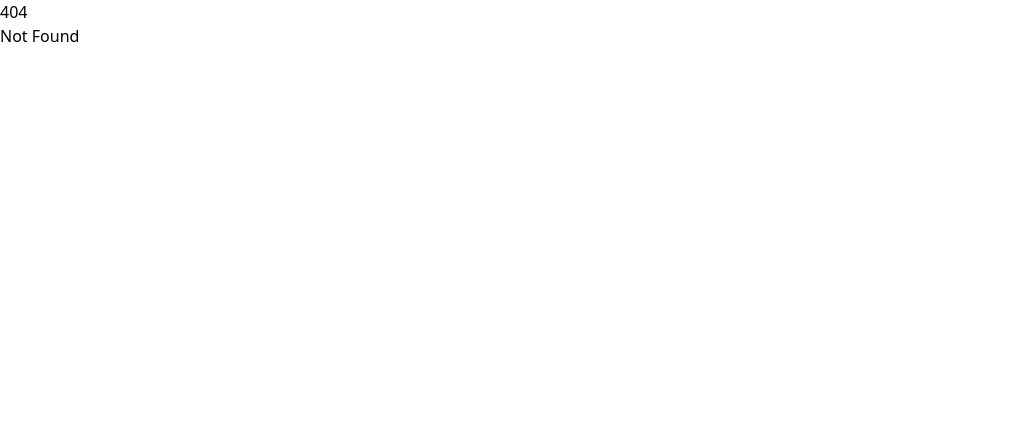
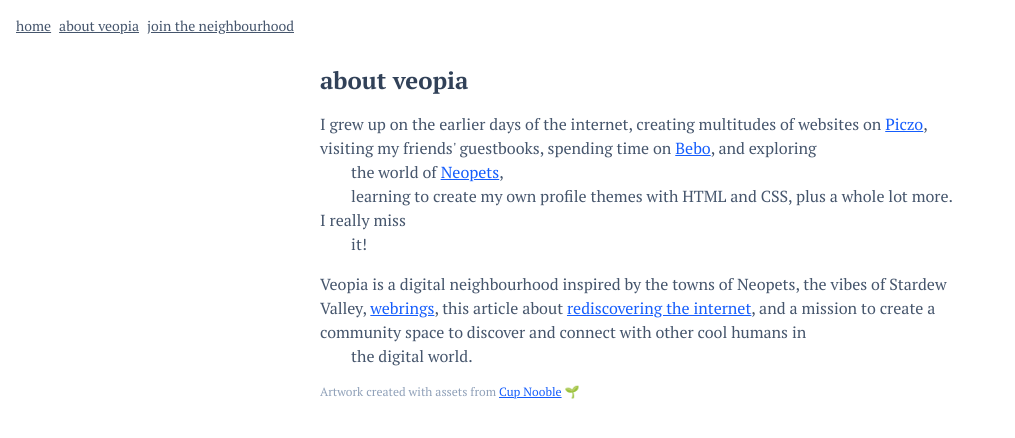
Before and after one commit to mayariii/veopia, a SvelteKit app: page /about in a window 1280 px wide. Before the commit this address had no page. Shown: the top 438 px of the page, without its empty margins (0-1015 px from the left). Built offline with nearby package versions, Linux system fonts and the light colour scheme.

Commit message:
add about page + nav bar

```diff
--- a/src/routes/+layout.svelte
+++ b/src/routes/+layout.svelte
@@ -11,4 +11,21 @@
 	<meta name="description" content="Veopia - A digital neighbourhood" />
 </svelte:head>
 
-{@render children()}
+<nav class="fixed top-0 left-0 z-50 flex gap-2 p-4">
+	<a href="/" class="font-pt-serif text-sm text-slate-600 underline transition-colors"> home </a>
+	<a href="/about" class="font-pt-serif text-sm text-slate-600 underline transition-colors">
+		about veopia
+	</a>
+	<a
+		href="https://mayari.notion.site/2cdcb6f1f0318069bccbda7e74edc924?pvs=143"
+		target="_blank"
+		rel="noopener noreferrer"
+		class="font-pt-serif text-sm text-slate-600 underline transition-colors"
+	>
+		join the neighbourhood
+	</a>
+</nav>
+
+<div class="min-h-dvh w-full">
+	{@render children()}
+</div>
--- a/src/routes/+page.svelte
+++ b/src/routes/+page.svelte
@@ -13,7 +13,9 @@
 	<div class="relative aspect-5/4 w-full max-w-[800px]">
 		<div class="absolute inset-x-0 top-0 text-center font-pt-serif text-slate-700">
 			<h1 class="text-2xl font-bold">welcome to veopia!</h1>
-			<p class=" text-slate-600">a digital neighborhood <span class="font-sans text-sm">♡</span></p>
+			<p class=" text-slate-600">
+				a digital neighbourhood <span class="font-sans text-sm">♡</span>
+			</p>
 			<p class="text-sm text-slate-600 italic">population: {populationSize}</p>
 		</div>
 
--- /dev/null
+++ b/src/routes/about/+page.svelte
@@ -0,0 +1,37 @@
+<script lang="ts">
+</script>
+
+<div
+	class="mx-auto flex max-w-2xl flex-col items-start justify-center gap-4 px-4 py-16 font-pt-serif [&_a]:text-blue-600 [&_a]:underline"
+>
+	<h1 class="text-2xl font-bold text-slate-700">about veopia</h1>
+	<p class="whitespace-pre-wrap text-slate-600">
+		I grew up on the earlier days of the internet, creating multitudes of websites on <a
+			href="https://www.piczo.com"
+			target="_blank"
+			rel="noopener noreferrer">Piczo</a
+		>, visiting my friends' guestbooks, spending time on
+		<a href="https://www.bebo.com" target="_blank" rel="noopener noreferrer">Bebo</a>, and exploring
+		the world of
+		<a href="https://www.neopets.com" target="_blank" rel="noopener noreferrer">Neopets</a>,
+		learning to create my own profile themes with HTML and CSS, plus a whole lot more. I really miss
+		it!
+	</p>
+	<p class="whitespace-pre-wrap text-slate-600">
+		Veopia is a digital neighbourhood inspired by the towns of Neopets, the vibes of Stardew Valley, <a
+			href="https://indieweb.org/webring"
+			target="_blank"
+			rel="noopener noreferrer">webrings</a
+		>, this article about
+		<a
+			href="https://darylcecile.net/notes/rediscovering-the-internet"
+			target="_blank"
+			rel="noopener noreferrer">rediscovering the internet</a
+		>, and a mission to create a community space to discover and connect with other cool humans in
+		the digital world.
+	</p>
+
+	<p class="text-xs whitespace-pre-wrap text-slate-400">
+		Artwork created with assets from <a href="https://cupnooble.itch.io/">Cup Nooble</a> 🌱
+	</p>
+</div>
```
